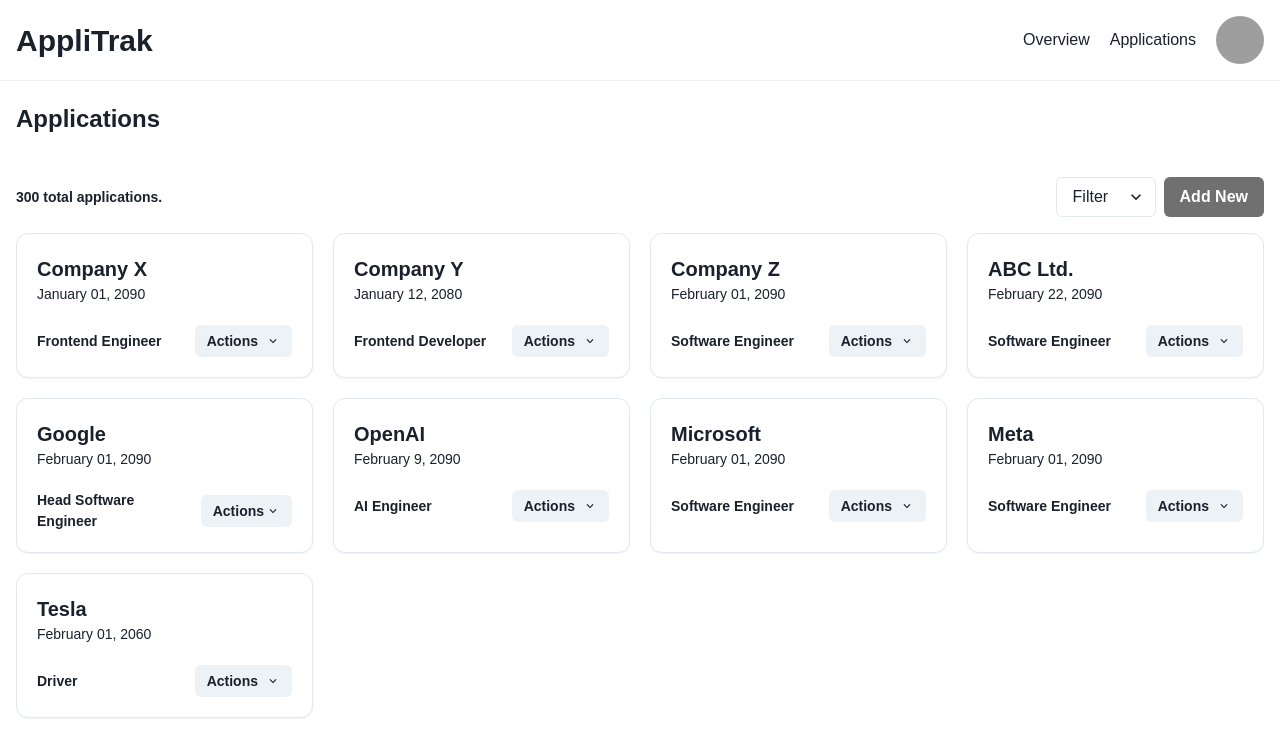
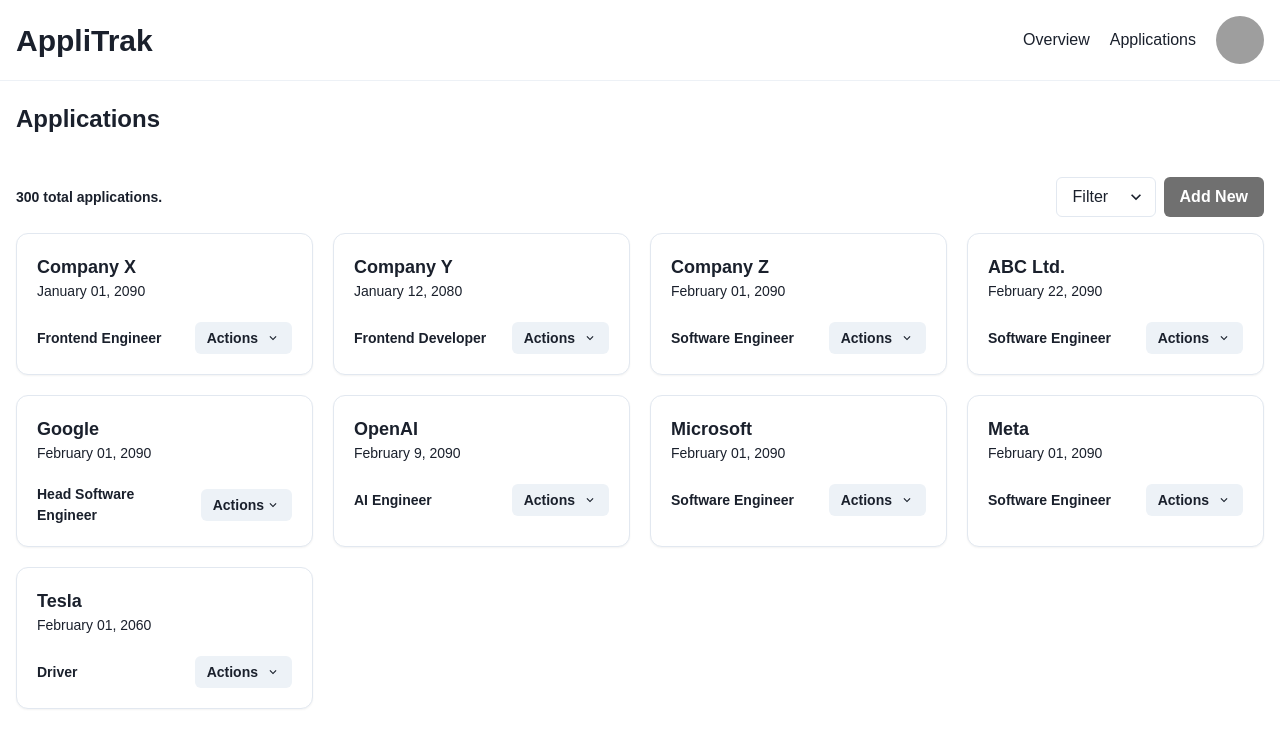
Before and after one commit to raffyamoguis/applitrack, a React (Vite) app: page /applications in a window 1280 px wide. Shown: the top 756 px of the page. Built offline with nearby package versions, Linux system fonts and the light colour scheme; grey boxes are pictures that could not be loaded; a web font is replaced by a local one.

Commit message:
fix font size

```diff
--- a/src/components/application/applicationcard.tsx
+++ b/src/components/application/applicationcard.tsx
@@ -13,7 +13,7 @@
   return (
     <Card variant="outline" shadow="sm" borderRadius="xl">
       <CardBody>
-        <Text as="b" fontSize="xl">
+        <Text as="b" fontSize="lg">
           {name}
         </Text>
         <Text fontSize="sm">{date}</Text>
```
